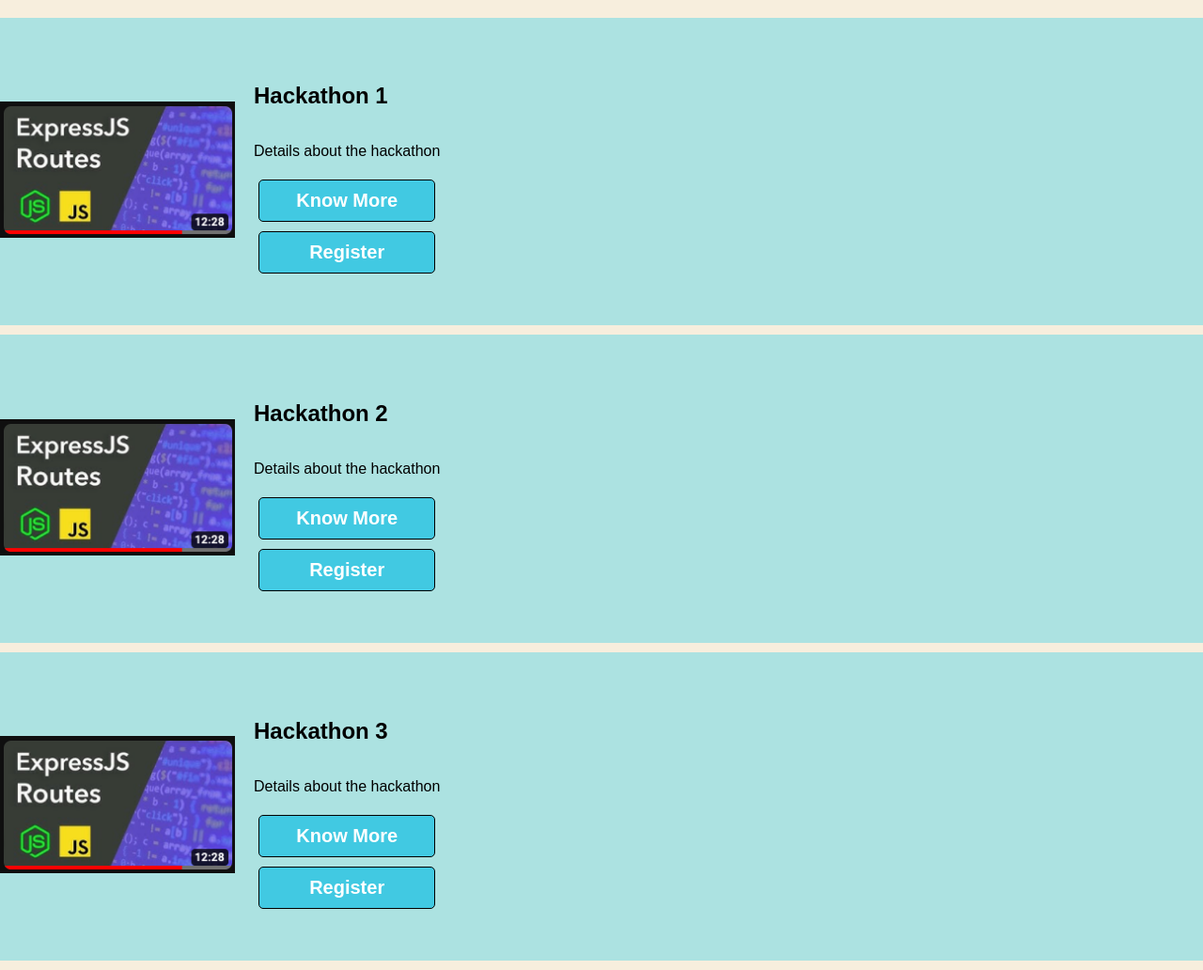
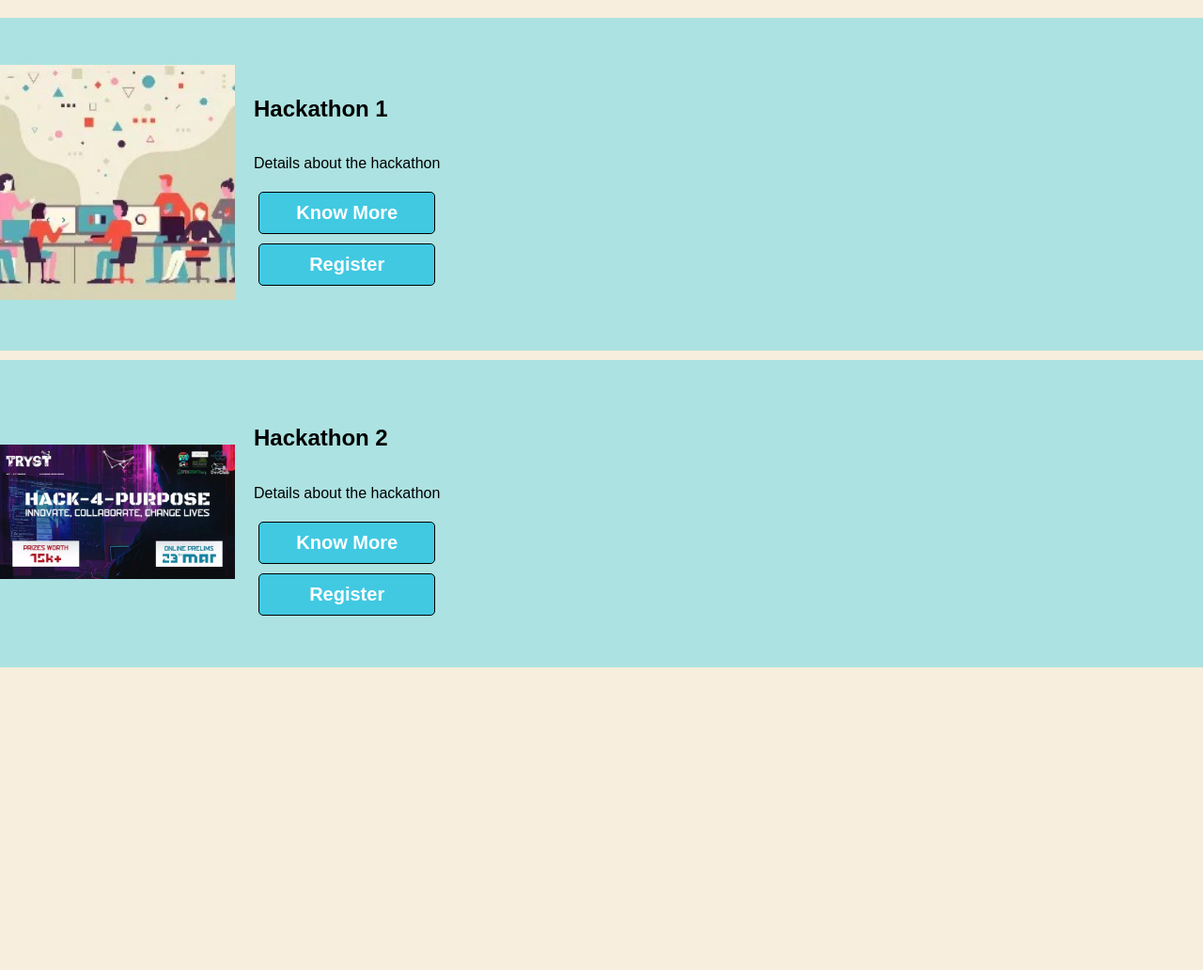
Before and after one commit to Bhaskar-459/Shiksha-samaj, a plain HTML site: page hackathon.html in a window 1280 px wide. Shown: the part 484-1516 px from the top of the page at 94% size. After the commit the page ends 1204 px from the top, so only its background shows below. Drawn offline with Linux system fonts and the light colour scheme.

Commit message:
hack page updated

```diff
--- a/hackathon.html
+++ b/hackathon.html
@@ -17,10 +17,10 @@
                 <h1>Registered Hackathons</h1>
                 <div class="hackathon">
                     <div class="hack-img">
-                        <img src="/resources/expressjs.png" alt="hack1" style="width: 250px;"/>
+                        <img src="./resources/expressjs.png" alt="hack1" style="width: 250px;"/>
                     </div>
                     <div class="details">
-                    <h2>Hackathon 1</h2>
+                    <h2>Hack 2 Impact</h2>
                     <p>Details about the hackathon</p>
                     <button>Know More</button>
                      </div>
@@ -28,7 +28,7 @@
                 <h1>Upcoming Hackathons</h1>
                 <div class="hackathon">
                     <div class="hack-img">
-                        <img src="/resources/expressjs.png" alt="hack1" style="width: 250px;"/>
+                        <img src="./resources/iit madras.jpeg" alt="hack1" style="width: 250px;"/>
                     </div>
                     <div class="details">
                     <h2>Hackathon 1</h2>
@@ -39,7 +39,7 @@
                 </div>
                 <div class="hackathon">
                     <div class="hack-img">
-                        <img src="/resources/expressjs.png" alt="hack2" style="width: 250px;" />
+                        <img src="./resources/hackforpurpose.webp" alt="hack2" style="width: 250px;" />
                     </div>
                     <div class="details">
                     <h2>Hackathon 2</h2>
@@ -48,16 +48,6 @@
                     <button>Register</button>
                      </div>
                 </div>
-                <div class="hackathon">
-                    <div class="hack-img">
-                        <img src="/resources/expressjs.png" alt="hack3" style="width: 250px;"/>
-                    </div>
-                    <div class="details">
-                    <h2>Hackathon 3</h2>
-                    <p>Details about the hackathon</p>
-                    <button>Know More</button>
-                    <button>Register</button>
-                     </div>
                 </div>
             </div>
     </body>
```
Also changed, not shown: resources/hackforpurpose.webp (added), resources/iit madras.jpeg (added).
